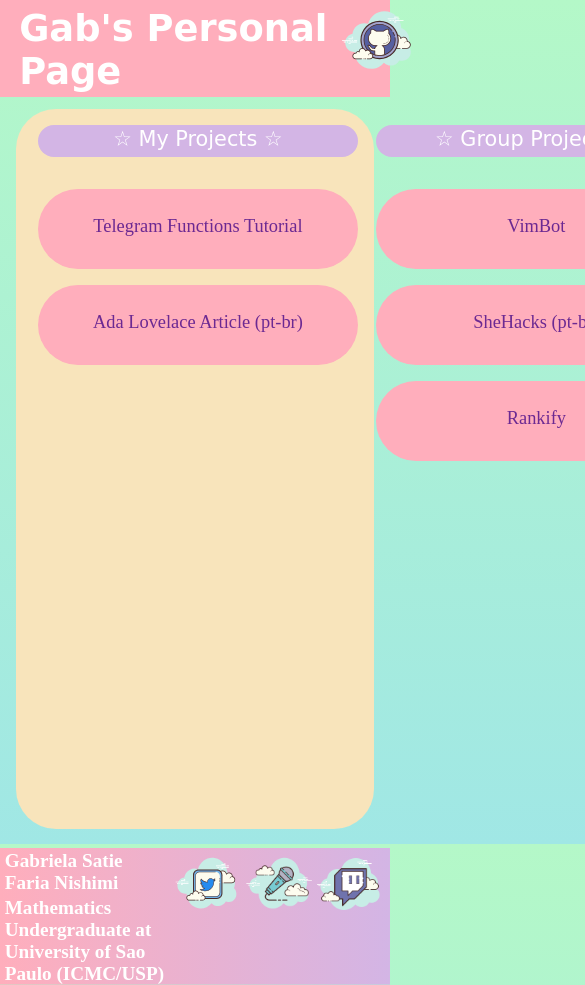
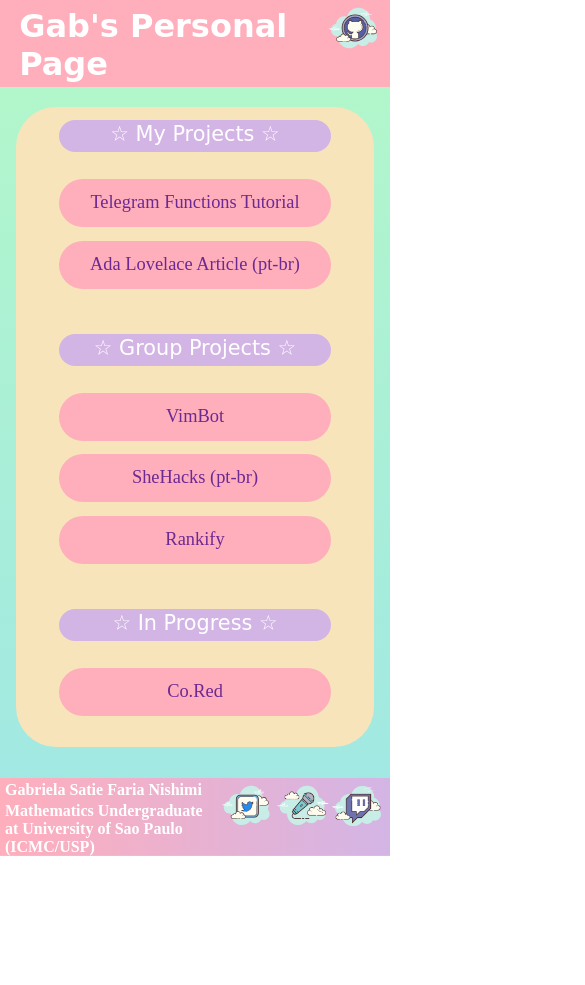
Before and after one commit to pedrohdjs/gabiusp.github.io, a plain HTML site: page docs/index.html in a window 390 px wide. Shown: the top 985 px of the page, 585 px wide, since content can reach past the window. After the commit the page ends 856 px from the top, so only its background shows below. Drawn offline with Linux system fonts and the light colour scheme; a web font is replaced by a local one.

Commit message:
Making it responsive (kind of)

```diff
--- a/docs/assets/css/style.css
+++ b/docs/assets/css/style.css
@@ -25,8 +25,8 @@ body {
 }
 
 #main-header a {
-    height: 2.3em;
-    width: 2.3em;
+    height: 2.2em;
+    width: 2.2em;
 }
 
 #main-header a img {
@@ -41,22 +41,30 @@ body {
 
 #main-section {
     width: 90%;
-    margin-top: 3%;
-    margin-bottom: 5%;
+    margin-top: 5%;
+    margin-bottom: 8%;
     margin-left: 4%;
     margin-right: 4%;
     padding-left: 1%;
     padding-right: 1%;
     display: flex;
     flex-direction: row;
+    justify-content: space-between;
     border-radius: 40px;
-    height: 45em;
+    height: 87%;
     background-color: var(--light-yellow);
 }
 
+.each-section {
+    display: flex;
+    justify-content: center;
+}
+
 .sections {
-    height: 45em;
-    margin-left: 5.25%;
+    margin-left: 2%;
+    margin-right: 2%;
+    margin-bottom: 5%;
+    padding-bottom: 10%;
 }
 
 .sections > .titles {
@@ -131,3 +139,77 @@ body {
     transform: scale(1.15);
     transition: 0.5s;
 }
+
+@media screen and (max-width: 1100px) {
+    #main-section {
+        flex-direction: column;
+    }
+
+    .sections {
+        padding-bottom: 0%;
+    }
+
+    .sections > .titles {
+        width: 17em;
+    }
+
+    .sections > .posts {
+        height: 3em;
+        width: 17em;
+    }
+
+    .sections > .posts a {
+        padding-top: 0.7em;
+    }
+
+    h1 {
+        font-size: 2em;
+    }
+
+    #main-footer ul {
+        font-size: 1em;
+    }
+
+    #main-header a {
+        height: 3em;
+        width: 3em;
+    }
+
+    #main-header a img {
+        height: 3.5em;
+    }
+
+    #main-footer > #social a img {
+        height: 3.5em;
+    }
+}
+
+@media screen and (max-width: 600px) {
+    .sections > .titles {
+        width: 17em;
+    }
+
+    .sections > .posts {
+        height: 3em;
+        width: 17em;
+    }
+
+    .sections > .posts a {
+        padding-top: 0.7em;
+    }
+}
+
+@media screen and (min-width: 601px) and (max-width: 1100px) {
+    .sections > .titles {
+        width: 20em;
+    }
+
+    .sections > .posts {
+        height: 5em;
+        width: 20em;
+    }
+
+    .sections > .posts a {
+        padding-top: 1.5em;
+    }
+}
--- a/docs/index.html
+++ b/docs/index.html
@@ -1,4 +1,5 @@
 <!DOCTYPE html>
+<meta name="viewport" content="width=device-width, initial-scale=1">
 <head>
     <title>Gab Satie</title>
     <meta charset="UTF-8">
@@ -16,11 +17,12 @@
         <h1>
             Gab's Personal Page
         </h1>
-        <a href="https://github.com/gabiusp/gabiusp" target="__blank">
+        <a href="https://github.com/gabiusp/" target="__blank">
             <img src="assets/img/github-logo.svg" alt="Logo do GitHub">
         </a>
     </header>
     <section id="main-section">
+        <div class="each-section">
             <div class="sections">
                 <div class="titles">
                     <p>
@@ -38,6 +40,8 @@
                     </a>
                 </div>
             </div>
+        </div>
+        <div class="each-section">
             <div class="sections">
                 <div class="titles">
                     <p>
@@ -60,6 +64,8 @@
                     </a>
                 </div>
             </div>
+        </div>
+        <div class="each-section">
             <div class="sections">
                 <div class="titles">
                     <p>
@@ -70,6 +76,7 @@
                     <a href="https://github.com/gabiusp/ConicsReducer" target="__blank">
                         Co.Red
                     </a>
+                </div>
             </div>
         </div>
     </section>
```
Lines whose indentation alone changed are shown as unchanged.
